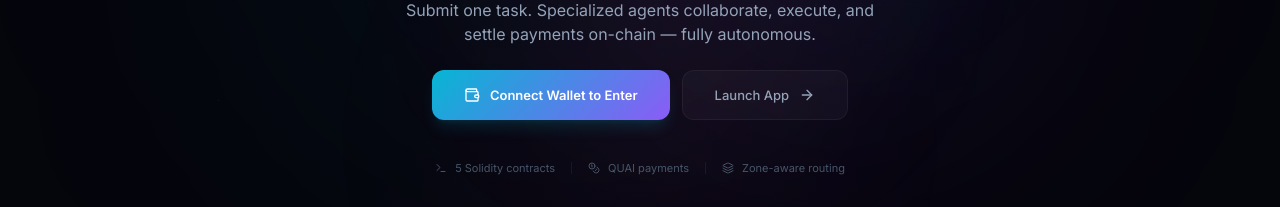
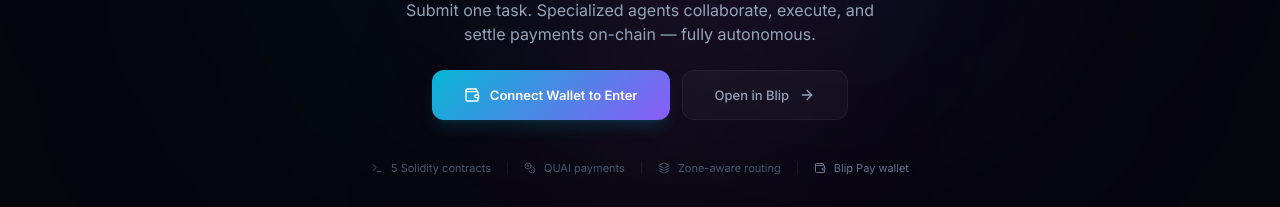
Before and after one commit to The3Guild/Nord-Ai, a Next.js app in the folder apps/web/: page / in a window 1280 px wide. Shown: the part 579-786 px from the top of the page. Built offline with nearby package versions, Linux system fonts and the light colour scheme; no server answers.

Commit message:
feat: Blip Pay integration — deep links, wallet detection, auto-funding

```diff
--- a/apps/web/app/page.tsx
+++ b/apps/web/app/page.tsx
@@ -149,11 +149,12 @@ const STATS = [
 
 import { useWallet } from "@/hooks/use-wallet";
 import { Wallet } from "lucide-react";
+import { getBlipDeepLink } from "@/lib/constants";
 
 // ── Page ───────────────────────────────────────────────────────────────────
 export default function HomePage() {
   const [mousePos, setMousePos] = useState({ x: 0, y: 0 });
-  const { connected, connect } = useWallet();
+  const { connected, connect, isBlip } = useWallet();
 
   useEffect(() => {
     const handler = (e: MouseEvent) => {
@@ -215,7 +216,7 @@ export default function HomePage() {
             style={{ animationDelay: "200ms" }}
           >
             <span className="w-1.5 h-1.5 rounded-full bg-emerald-400 animate-pulse" />
-            Live on Quai Network
+            {isBlip ? "Running in Blip" : "Live on Quai Network"}
           </span>
 
           {/* Heading */}
@@ -266,12 +267,14 @@ export default function HomePage() {
                 >
                   <Wallet className="w-4 h-4" /> Connect Wallet to Enter
                 </button>
-                <button
-                  onClick={connect}
+                <a
+                  href={getBlipDeepLink(typeof window !== "undefined" ? window.location.href : "https://nord-ai.dev")}
+                  target="_blank"
+                  rel="noreferrer"
                   className="btn-ghost flex items-center justify-center gap-2.5 px-6 sm:px-8 py-3 sm:py-3.5 rounded-xl w-full sm:w-auto text-sm font-medium"
                 >
-                  Launch App <ArrowRight className="w-4 h-4" />
-                </button>
+                  Open in Blip <ArrowRight className="w-4 h-4" />
+                </a>
               </>
             )}
           </div>
@@ -295,6 +298,16 @@ export default function HomePage() {
               <Layers className="w-3 h-3" />
               <span>Zone-aware routing</span>
             </div>
+            <div className="w-px h-3 bg-white/[0.06]" />
+            <a
+              href="https://blippay.me"
+              target="_blank"
+              rel="noreferrer"
+              className="flex items-center gap-2 text-[11px] text-slate-500 hover:text-cyan-400 transition-colors"
+            >
+              <Wallet className="w-3 h-3" />
+              <span>Blip Pay wallet</span>
+            </a>
           </div>
         </div>
 
--- a/apps/web/app/payments/page.tsx
+++ b/apps/web/app/payments/page.tsx
@@ -2,7 +2,7 @@
 
 import { useEffect, useState } from "react";
 import { useWallet } from "@/hooks/use-wallet";
-import { QUAI_EXPLORER, BACKEND_URL } from "@/lib/constants";
+import { QUAI_EXPLORER, BACKEND_URL, getBlipDeepLink } from "@/lib/constants";
 import { shortenAddress } from "@/lib/utils";
 import { ExternalLink, ArrowUpRight, ArrowDownLeft, Wallet, Receipt, Loader2, TrendingUp, Users, CreditCard } from "lucide-react";
 
@@ -17,7 +17,7 @@ interface Settlement {
 }
 
 export default function PaymentsPage() {
-  const { connected, address, connect } = useWallet();
+  const { connected, address, connect, isBlip } = useWallet();
   const [settlements, setSettlements]   = useState<Settlement[]>([]);
   const [loading, setLoading]           = useState(true);
   const [error, setError]               = useState<string | null>(null);
@@ -82,6 +82,30 @@ export default function PaymentsPage() {
                   <ExternalLink className="w-3.5 h-3.5" />
                 </a>
               </div>
+              {isBlip && (
+                <p className="text-[10px] text-emerald-400 mt-2 flex items-center gap-1">
+                  <span className="w-1.5 h-1.5 rounded-full bg-emerald-400 animate-pulse" />
+                  Blip wallet connected
+                </p>
+              )}
+            </div>
+          )}
+
+          {/* Blip deep link card */}
+          {!isBlip && (
+            <div className="glass-card p-4 space-y-2">
+              <p className="text-[11px] text-slate-500">Pay from mobile</p>
+              <a
+                href={getBlipDeepLink(typeof window !== "undefined" ? window.location.href : "https://nord-ai.dev")}
+                target="_blank"
+                rel="noreferrer"
+                className="flex items-center gap-2 px-3 py-2 rounded-lg bg-gradient-to-r from-cyan-500/10 to-violet-500/10 border border-cyan-500/15 hover:border-cyan-500/30 transition-colors text-xs text-cyan-400"
+              >
+                <Wallet className="w-3.5 h-3.5" />
+                Open in Blip
+                <ExternalLink className="w-3 h-3 ml-auto" />
+              </a>
+              <p className="text-[10px] text-slate-600">Pay QUAI directly from the Blip wallet app</p>
             </div>
           )}
         </div>
--- a/apps/web/components/payments/pay-agent.tsx
+++ b/apps/web/components/payments/pay-agent.tsx
@@ -15,8 +15,9 @@ interface PayAgentProps {
 }
 
 export function PayAgent({ agentAccountHash, agentName, amountQuai, amountLabel, onSuccess }: PayAgentProps) {
-  const { connected, connect } = useWallet();
+  const { connected, connect, isBlip, requestAppWalletFunding } = useWallet();
   const [loading, setLoading] = useState(false);
+  const [funding, setFunding] = useState(false);
   const [result, setResult] = useState<{ success: boolean; explorerLink?: string; error?: string } | null>(null);
 
   async function handlePay() {
@@ -25,6 +26,25 @@ export function PayAgent({ agentAccountHash, agentName, amountQuai, amountLabel,
     setResult(null);
 
     try {
+      if (isBlip) {
+        setFunding(true);
+        const amountWei = "0x" + (BigInt(Math.floor(parseFloat(amountQuai) * 1e18 * 1.1)).toString(16));
+        await requestAppWalletFunding({
+          chainId: "0x9",
+          reason: "agentPayment",
+          continueLabel: `Fund ${amountLabel} for ${agentName}`,
+          assets: [
+            {
+              type: "native",
+              symbol: "QUAI",
+              decimals: 18,
+              amountWei,
+              purpose: "agentPayment",
+            },
+          ],
+        });
+        setFunding(false);
+      }
       const res = await fetch(`${BACKEND_URL}/payment`, {
         method: "POST",
         headers: { "Content-Type": "application/json" },
@@ -57,11 +77,14 @@ export function PayAgent({ agentAccountHash, agentName, amountQuai, amountLabel,
         className="w-full btn-primary py-3 rounded-xl text-sm flex items-center justify-center gap-2"
       >
         {loading ? (
-          <><Loader2 className="w-4 h-4 animate-spin" /> Processing…</>
+          <><Loader2 className="w-4 h-4 animate-spin" /> {funding ? "Funding via Blip…" : "Processing…"}</>
         ) : (
           <><CreditCard className="w-4 h-4" /> Pay {amountLabel} to {agentName}</>
         )}
       </button>
+      {isBlip && !loading && (
+        <p className="text-[10px] text-slate-500 text-center">Paying from Blip wallet — auto-funded</p>
+      )}
 
       {result?.success && result.explorerLink && (
         <div className="flex items-start gap-2 p-3 bg-green-500/10 border border-green-500/20 rounded-xl">
--- a/apps/web/contexts/click-context.tsx
+++ b/apps/web/contexts/click-context.tsx
@@ -7,6 +7,8 @@ declare global {
   interface Window {
     quai?: {
       isPelagus?: boolean;
+      isBlip?: boolean;
+      _isSwiftBlip?: boolean;
       request: (args: { method: string; params?: unknown[] }) => Promise<unknown>;
       on?: (event: string, handler: (...args: unknown[]) => void) => void;
       removeListener?: (event: string, handler: (...args: unknown[]) => void) => void;
@@ -14,15 +16,37 @@ declare global {
   }
 }
 
+interface AppWalletFundingParams {
+  chainId: string;
+  reason: string;
+  continueLabel: string;
+  assets: Array<{
+    type: "native" | "erc20";
+    symbol: string;
+    decimals: number;
+    amountWei: string;
+    purpose: string;
+    token?: string;
+  }>;
+}
+
+interface AppWalletFundingResult {
+  funded: boolean;
+  txHashes: string[];
+  balances: Record<string, string>;
+}
+
 interface WalletContextState {
   address: string | undefined;
   connected: boolean;
   ready: boolean;
+  isBlip: boolean;
   error: string | null;
   connect: () => Promise<void>;
   disconnect: () => void;
   sendTransaction: (tx: { to: string; value: string; data?: string }) => Promise<string>;
   signMessage: (message: string) => Promise<string>;
+  requestAppWalletFunding: (params: AppWalletFundingParams) => Promise<AppWalletFundingResult>;
 }
 
 const WalletContext = createContext<WalletContextState | undefined>(undefined);
@@ -31,6 +55,11 @@ export function PelagusProvider({ children }: { children: ReactNode }) {
   const [address, setAddress] = useState<string | undefined>();
   const [connected, setConnected] = useState(false);
   const [ready, setReady] = useState(false);
+  const [isBlip, setIsBlip] = useState(() => {
+    if (typeof window === "undefined") return false;
+    const p = window.quai;
+    return !!(p && (p.isBlip || p._isSwiftBlip));
+  });
   const [error, setError] = useState<string | null>(null);
 
   useEffect(() => {
@@ -117,8 +146,18 @@ export function PelagusProvider({ children }: { children: ReactNode }) {
     return sig as string;
   }, [address]);
 
+  const requestAppWalletFunding = useCallback(async (params: AppWalletFundingParams): Promise<AppWalletFundingResult> => {
+    const provider = window.quai;
+    if (!provider) throw new Error("Wallet not available");
+    const result = await provider.request({
+      method: "blip_requestAppWalletFunding",
+      params: [params],
+    });
+    return result as AppWalletFundingResult;
+  }, []);
+
   return (
-    <WalletContext.Provider value={{ address, connected, ready, error, connect, disconnect, sendTransaction, signMessage }}>
+    <WalletContext.Provider value={{ address, connected, ready, isBlip, error, connect, disconnect, sendTransaction, signMessage, requestAppWalletFunding }}>
       {children}
     </WalletContext.Provider>
   );
--- a/apps/web/hooks/use-wallet.ts
+++ b/apps/web/hooks/use-wallet.ts
@@ -8,16 +8,23 @@ interface WalletState {
   address: string;
   connecting: boolean;
   sdkReady: boolean;
+  isBlip: boolean;
   error: string | null;
   copied: boolean;
   connect: () => void;
   disconnect: () => void;
   copyAddress: () => void;
   sendTransaction: (tx: { to: string; value: string; data?: string }) => Promise<string>;
+  requestAppWalletFunding: (params: {
+    chainId: string;
+    reason: string;
+    continueLabel: string;
+    assets: Array<{ type: "native" | "erc20"; symbol: string; decimals: number; amountWei: string; purpose: string; token?: string }>;
+  }) => Promise<{ funded: boolean; txHashes: string[]; balances: Record<string, string> }>;
 }
 
 export function useWallet(): WalletState {
-  const { address, connected, ready, error: sdkError, connect: pelagusConnect, disconnect: pelagusDisconnect, sendTransaction } = usePelagus();
+  const { address, connected, ready, isBlip, error: sdkError, connect: pelagusConnect, disconnect: pelagusDisconnect, sendTransaction, requestAppWalletFunding } = usePelagus();
   const [connecting, setConnecting] = useState(false);
   const [copied, setCopied] = useState(false);
 
@@ -46,11 +53,13 @@ export function useWallet(): WalletState {
     address: address ?? "",
     connecting: connecting && !connected,
     sdkReady: ready,
+    isBlip,
     error: sdkError,
     copied,
     connect,
     disconnect,
     copyAddress,
     sendTransaction,
+    requestAppWalletFunding,
   };
 }
--- a/apps/web/lib/constants.ts
+++ b/apps/web/lib/constants.ts
@@ -12,3 +12,9 @@ export const CAPABILITIES = ["research", "risk", "coding", "design", "audit", "r
 export type Capability = typeof CAPABILITIES[number];
 
 export const QUAI_EXPLORER = "https://orchard.quaiscan.io";
+
+export const BLIP_DEEP_LINK = "https://blippay.me/browser?url=";
+
+export function getBlipDeepLink(url: string): string {
+  return `${BLIP_DEEP_LINK}${encodeURIComponent(url)}`;
+}
```
